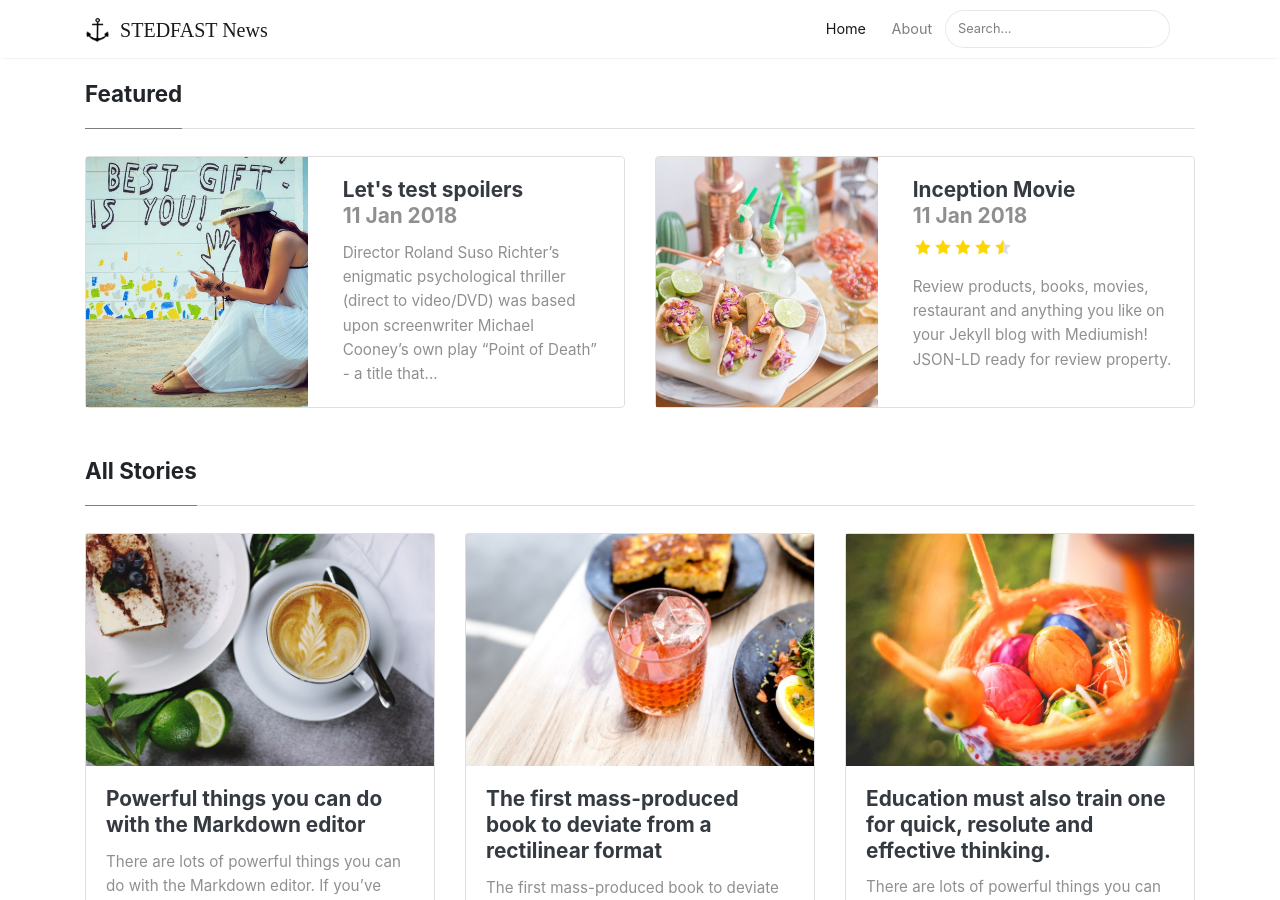
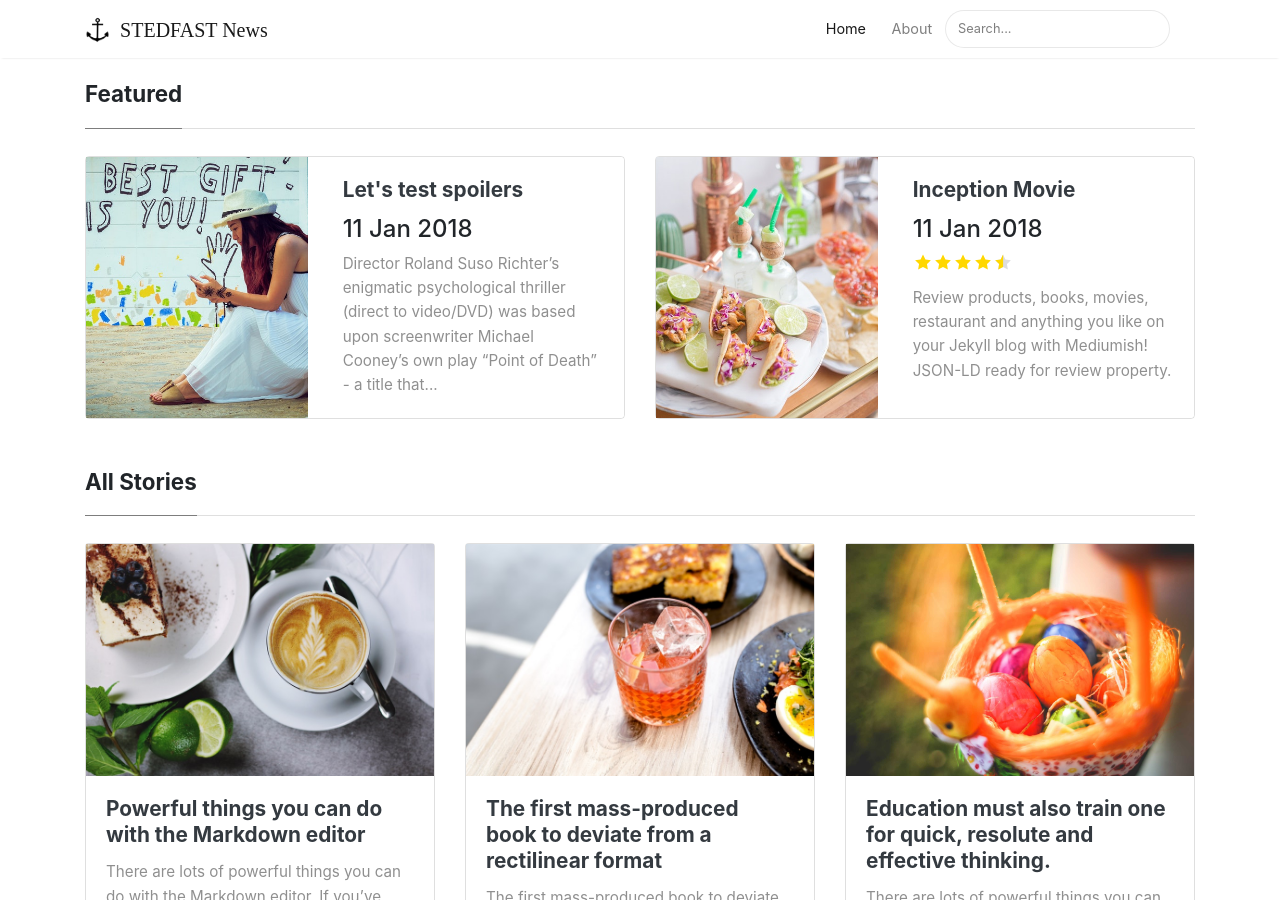
Before and after one commit to flashlightministries/stedfastnews, a Jekyll site: the page built from index.html, in a window 1280 px wide and 900 px high. Built offline with Jekyll 4.4.1, drawn with Linux system fonts in a browser that asks for light colours; nearby versions of some CDN libraries; the list of posts is cut into pages by our own code.

Commit message:
Update featuredbox.html

```diff
--- a/_includes/featuredbox.html
+++ b/_includes/featuredbox.html
@@ -22,7 +22,7 @@
                         <div class="card-body">
                             <h2 class="card-title">
                                 <a class="text-dark" href="{{ site.baseurl }}{{ post.url }}">{{ post.title }}</a>
-                                <span class="post-date">{{ post.date | date_to_string }}</span>
+                                <h4 class="post-date">{{ post.date | date_to_string }}</h4>
                                 {% if post.rating %}
                                 <div class="mb-2 mt-2 font-weight-normal">
                                 {% include star_rating_postbox.html %}
```
